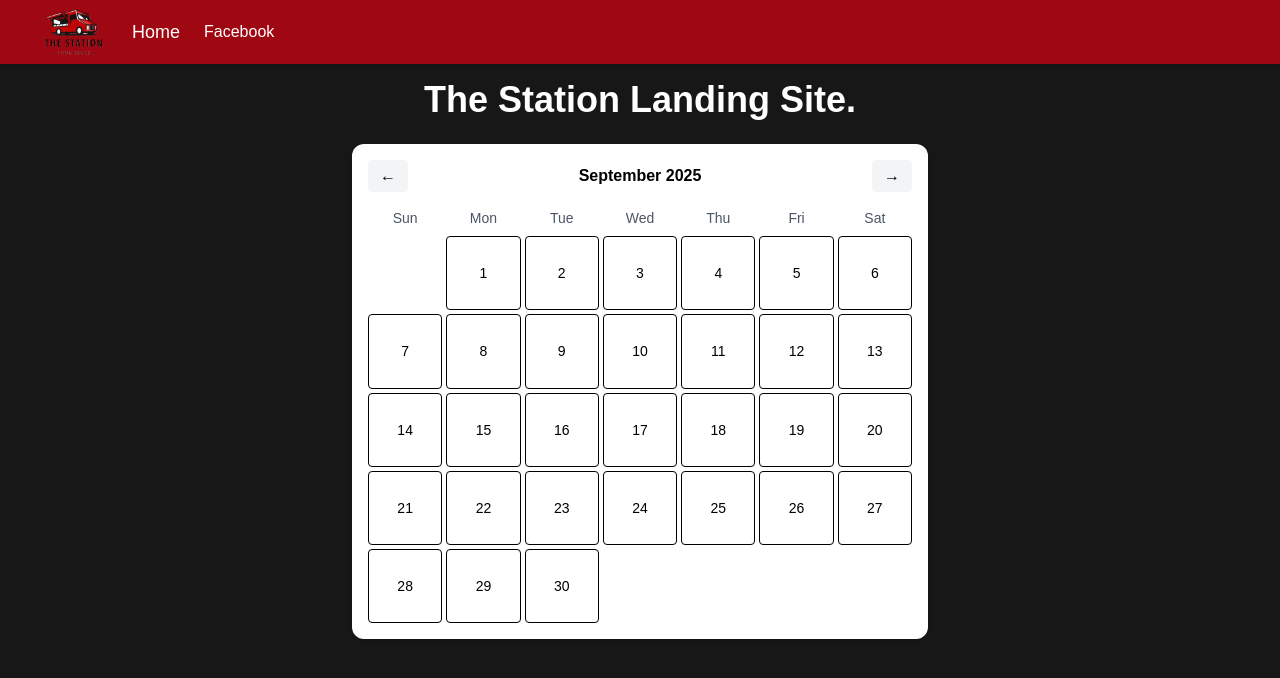
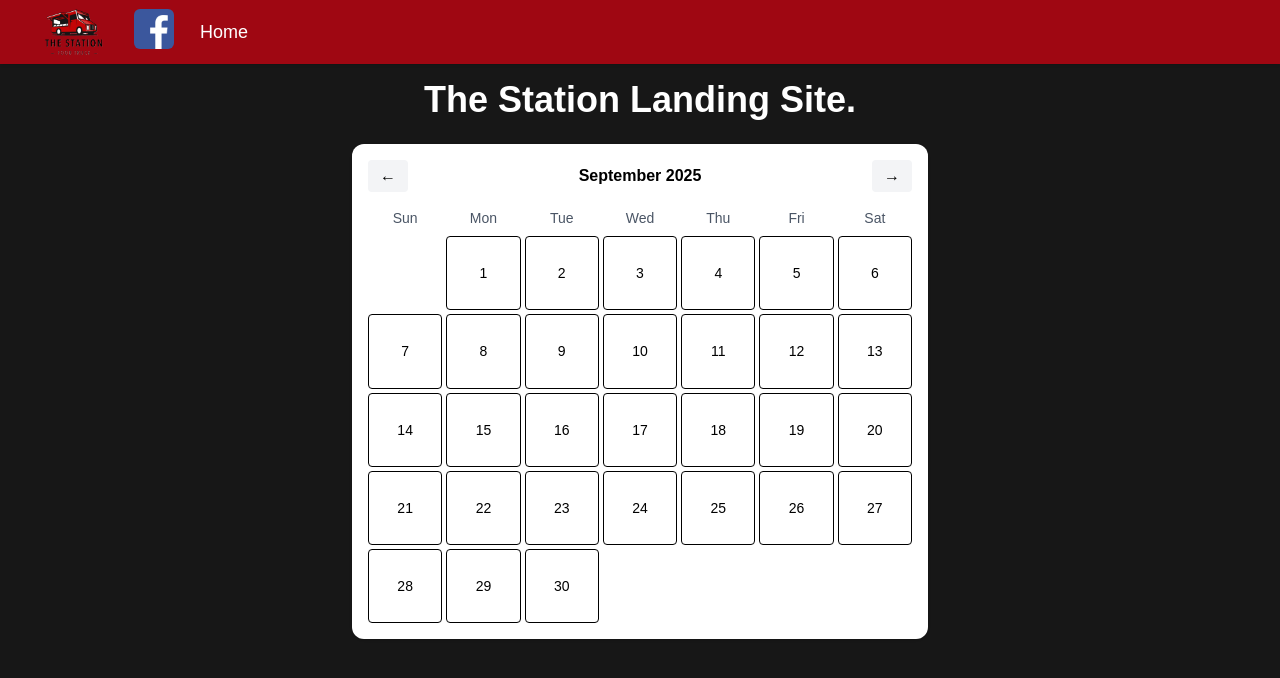
Before and after one commit to BSmith2002/IT363-Project, a Next.js app in the folder it363-project/: page / in a window 1280 px wide. Shown: the top 678 px of the page. Built offline with nearby package versions, Linux system fonts and the light colour scheme; no server answers.

Commit message:
Added Facebook Logo to facebook link
Implemented the facebook logo into the header that will redirect to facebook webpage

```diff
--- a/it363-project/package.json
+++ b/it363-project/package.json
@@ -9,6 +9,7 @@
     "lint": "eslint"
   },
   "dependencies": {
+    "Buffer": "^0.0.0",
     "firebase": "^12.3.0",
     "next": "15.5.4",
     "react": "19.1.0",
--- a/it363-project/src/components/Header.tsx
+++ b/it363-project/src/components/Header.tsx
@@ -18,6 +18,20 @@ export default function Header() {
           <nav>
             <ul className="flex items-center gap-6">
               <li>
+                <a
+                  href="https://www.facebook.com/Thestationfoodtruck/"
+                  target="_blank"
+                  rel="noopener noreferrer"
+                  className="inline-block rounded-md focus:outline-none p-0.5"
+                >
+                  <img
+                    src="/Facebook_logo_(square).png"
+                    alt="Facebook logo"
+                    className="h-10 w-10 rounded-md object-contain hover:ring-2 hover:ring-white/90 focus-visible:ring-2 focus-visible:ring-white/90 active:scale-80 transition-transform duration-150"
+                  />
+                </a>
+              </li>
+              <li>
                 <button
                   type="button"
                   aria-label="Go to Home"
@@ -27,15 +41,6 @@ export default function Header() {
                   Home
                 </button>
               </li>
-              <li>
-                <Link
-                  href="https://www.facebook.com/Thestationfoodtruck/"
-                  target="_blank"
-                  rel="noopener noreferrer"
-                >
-                  Facebook
-                </Link>
-              </li>
             </ul>
           </nav>
         </div>
```
Also changed, not shown: it363-project/public/Facebook_logo_(square).png (added), 1 other file (tests, documents, lock files or other folders).
